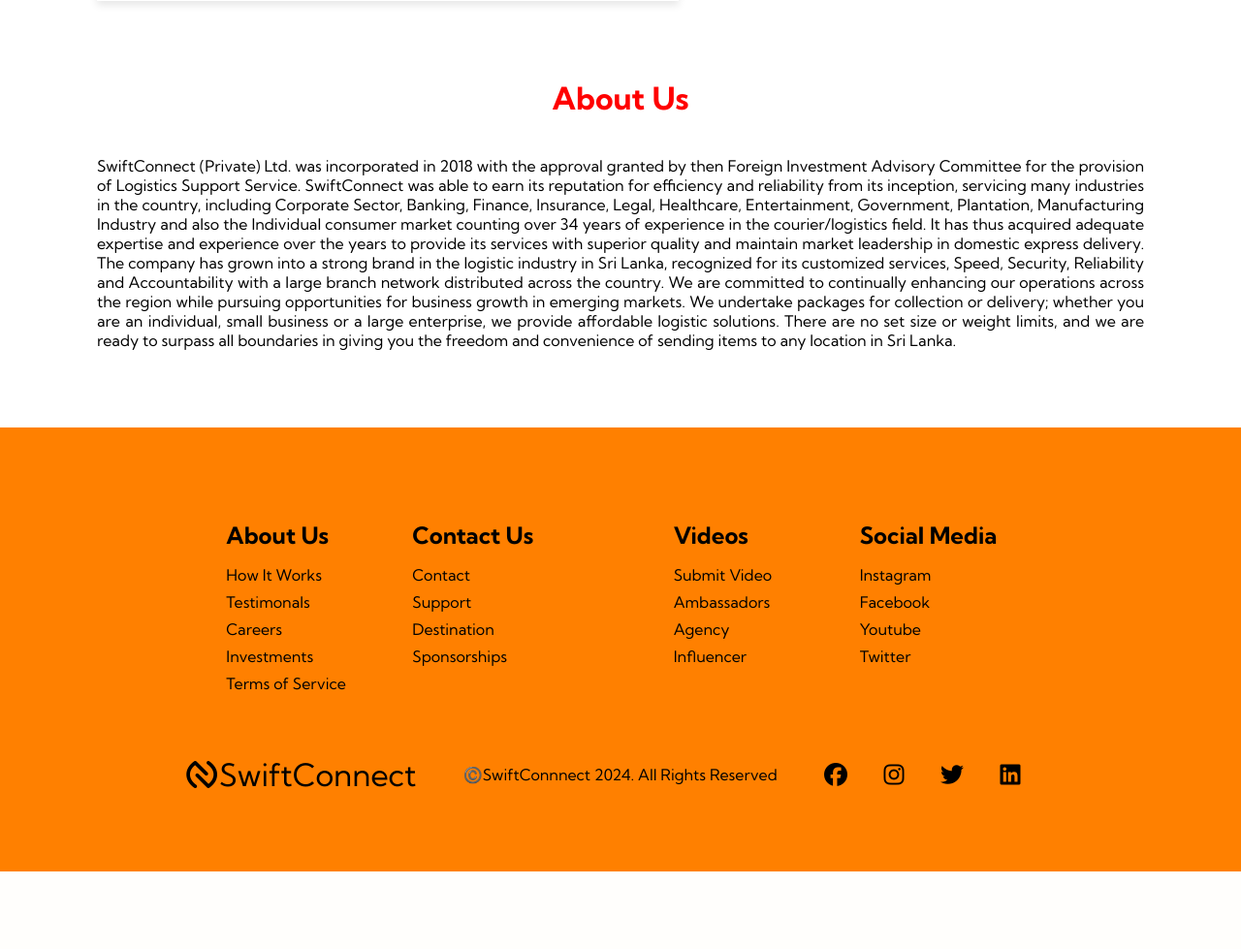
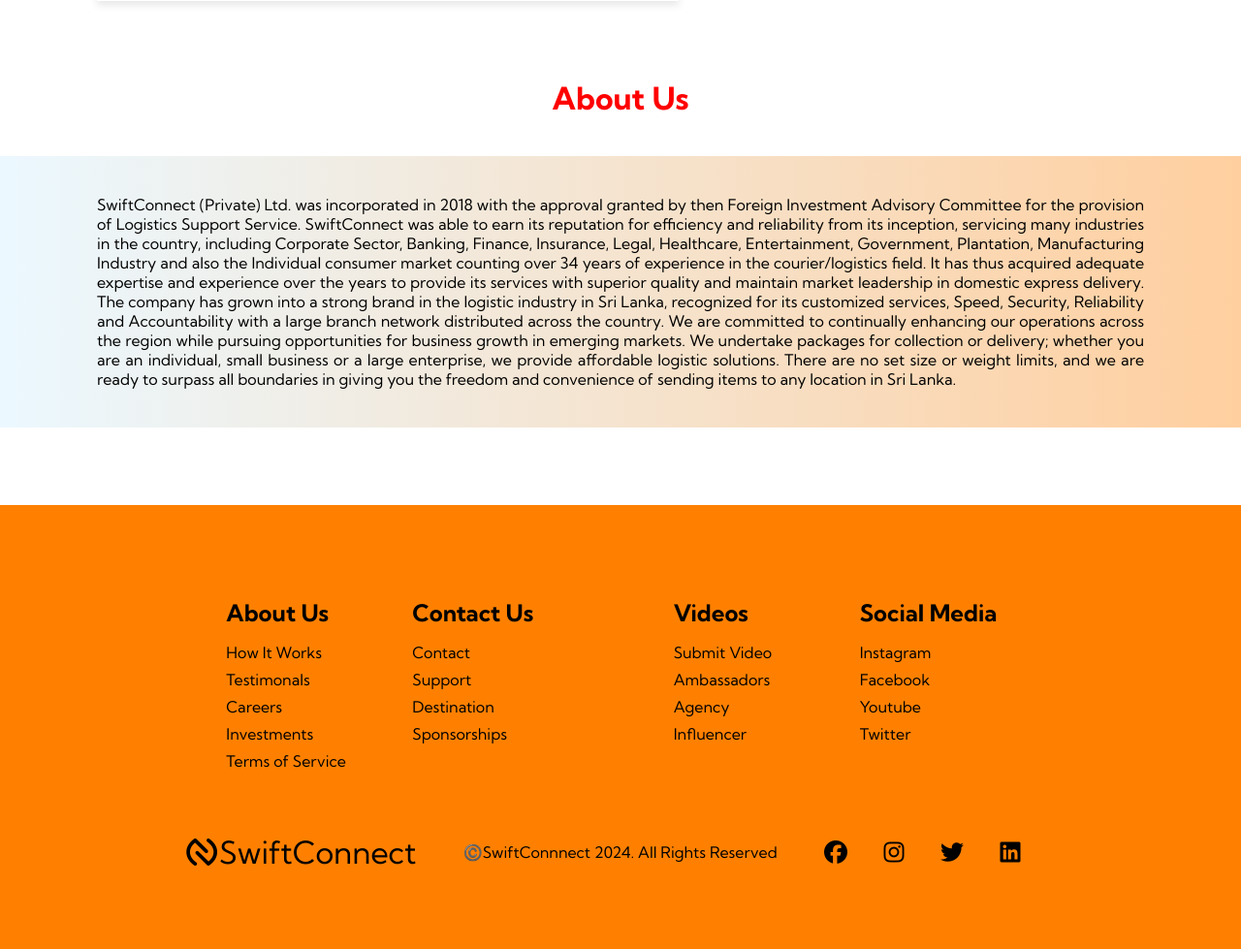
Before and after one commit to MininduBimsara/SwiftConnect, a PHP site: page /SwiftConnect/home.php in a window 1280 px wide. Shown: the part 4002-4981 px from the top of the page at 97% size. Before the commit the page ends 4901 px from the top, so only its background shows below. Run offline with PHP 8.4, Linux system fonts and the light colour scheme; some libraries are stand-ins or nearby versions; some web fonts are replaced.

Commit message:
background added

```diff
--- a/home.css
+++ b/home.css
@@ -293,6 +293,7 @@
 
 .about-us{
   margin: 80px 0;
+
 }
 
 .about-us h1{
@@ -302,8 +303,16 @@
 
 
 }
+.about-container{
+  background: linear-gradient(to right, #ebf8ff, #ffcf9f);
+  padding: 40px 0;
+
+}
 .wrapper .about-para{
   text-align: justify;
+}
+.wrapper .about-para p{
+
 }
 
 
--- a/home.php
+++ b/home.php
@@ -169,10 +169,12 @@
 
      <div class="about-us">
            <h1>About Us</h1>
+           <div class="about-container">
              <div class="wrapper">
                <div class="about-para">
                   <p>SwiftConnect (Private) Ltd. was incorporated in 2018 with the approval granted by then Foreign Investment Advisory Committee for the provision of Logistics Support Service. SwiftConnect was able to earn its reputation for efficiency and reliability from its inception, servicing many industries in the country, including Corporate Sector, Banking, Finance, Insurance, Legal, Healthcare, Entertainment, Government, Plantation, Manufacturing Industry and also the Individual consumer market counting over 34 years of experience in the courier/logistics field. It has thus acquired adequate expertise and experience over the years to provide its services with superior quality and maintain market leadership in domestic express delivery. The company has grown into a strong brand in the logistic industry in Sri Lanka, recognized for its customized services, Speed, Security, Reliability and Accountability with a large branch network distributed across the country. We are committed to continually enhancing our operations across the region while pursuing opportunities for business growth in emerging markets. We undertake packages for collection or delivery; whether you are an individual, small business or a large enterprise, we provide affordable logistic solutions. There are no set size or weight limits, and we are ready to surpass all boundaries in giving you the freedom and convenience of sending items to any location in Sri Lanka.</p>
               </div>
+    </div>
     </div>
 
        </div>
```
